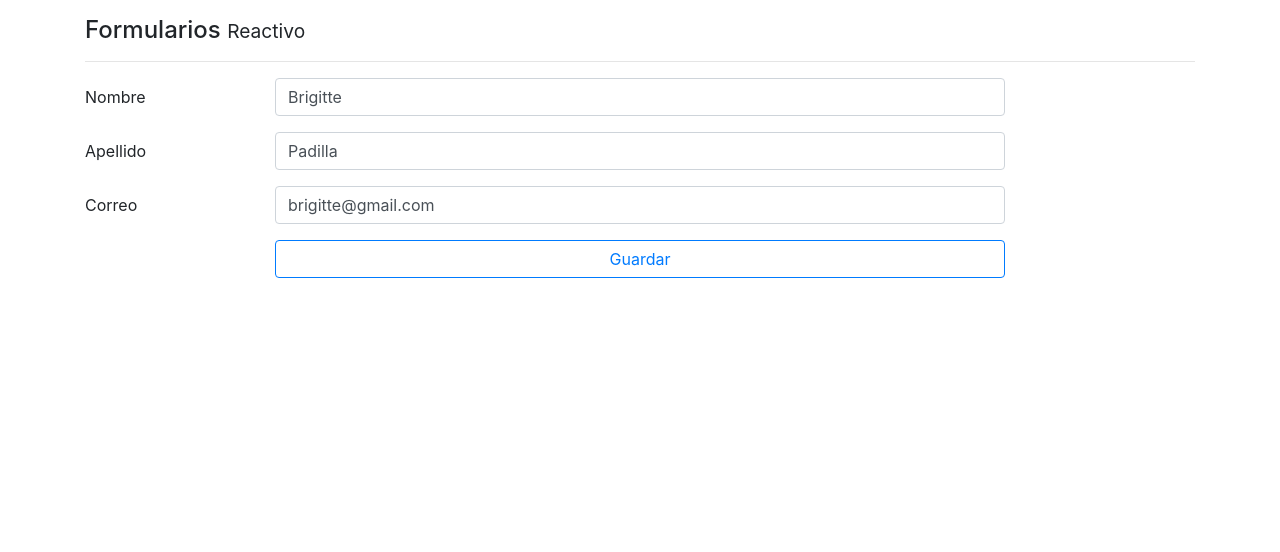
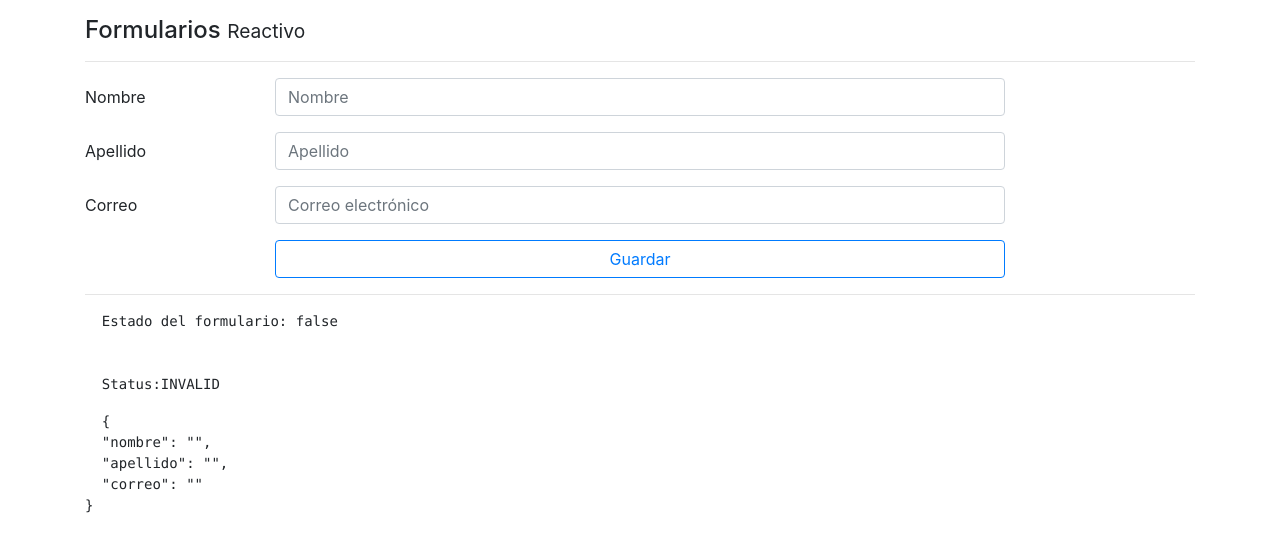
Before and after one commit to Brigitte9219/Formulario_Reactivo_Angular, an Angular app: page / in a window 1280 px wide. Shown: the top 552 px of the page. Built offline with nearby package versions, Linux system fonts and the light colour scheme.

Commit message:
Validaciones síncronas como required, minLength, pattern, otros

```diff
--- a/src/app/pages/reactive/reactive.component.html
+++ b/src/app/pages/reactive/reactive.component.html
@@ -44,3 +44,13 @@
   </div>
 
 </form>
+
+<hr>
+<pre>
+  Estado del formulario: {{forma.valid}}
+  <br>
+  Status:{{forma.status}}
+</pre>
+<pre>
+  {{forma.value | json}}
+</pre>
--- a/src/app/pages/reactive/reactive.component.ts
+++ b/src/app/pages/reactive/reactive.component.ts
@@ -1,5 +1,5 @@
 import { Component } from '@angular/core';
-import { FormBuilder, FormGroup } from '@angular/forms';
+import { FormBuilder, FormGroup, Validators } from '@angular/forms';
 
 @Component({
   selector: 'app-reactive',
@@ -16,9 +16,9 @@
 
   crearFormulario(){
     this.forma = this.fb.group({
-      nombre:['Brigitte'],
-      apellido:['Padilla'],
-      correo:['brigitte@gmail.com']
+      nombre:['', [Validators.required, Validators.minLength(5)]],
+      apellido:['', Validators.required],
+      correo:['', [Validators.required,Validators.pattern('[a-z0-9._%+-]+@[a-z0-9.-]+\.[a-z]{2,3}$')]]
     })
   }
 
```
